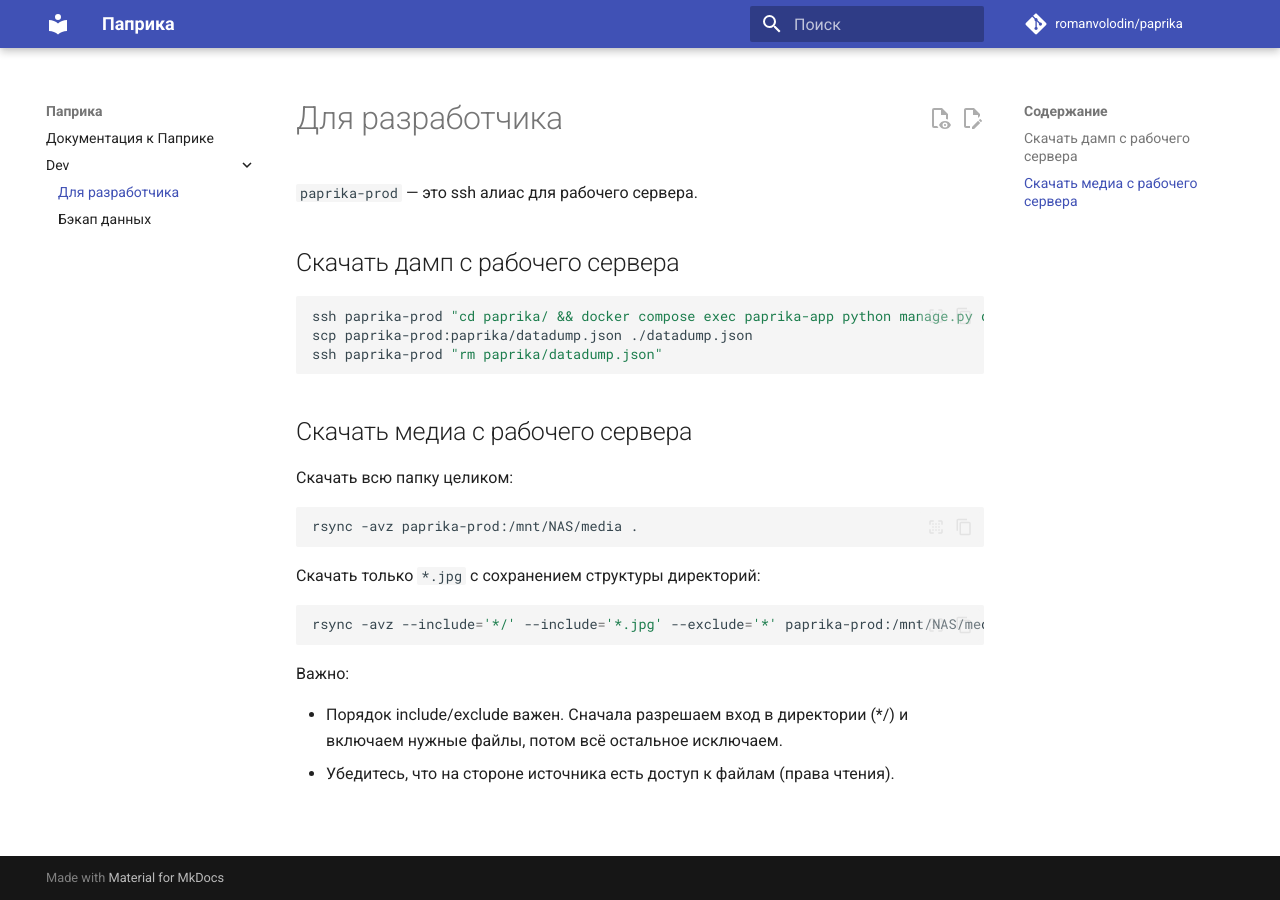
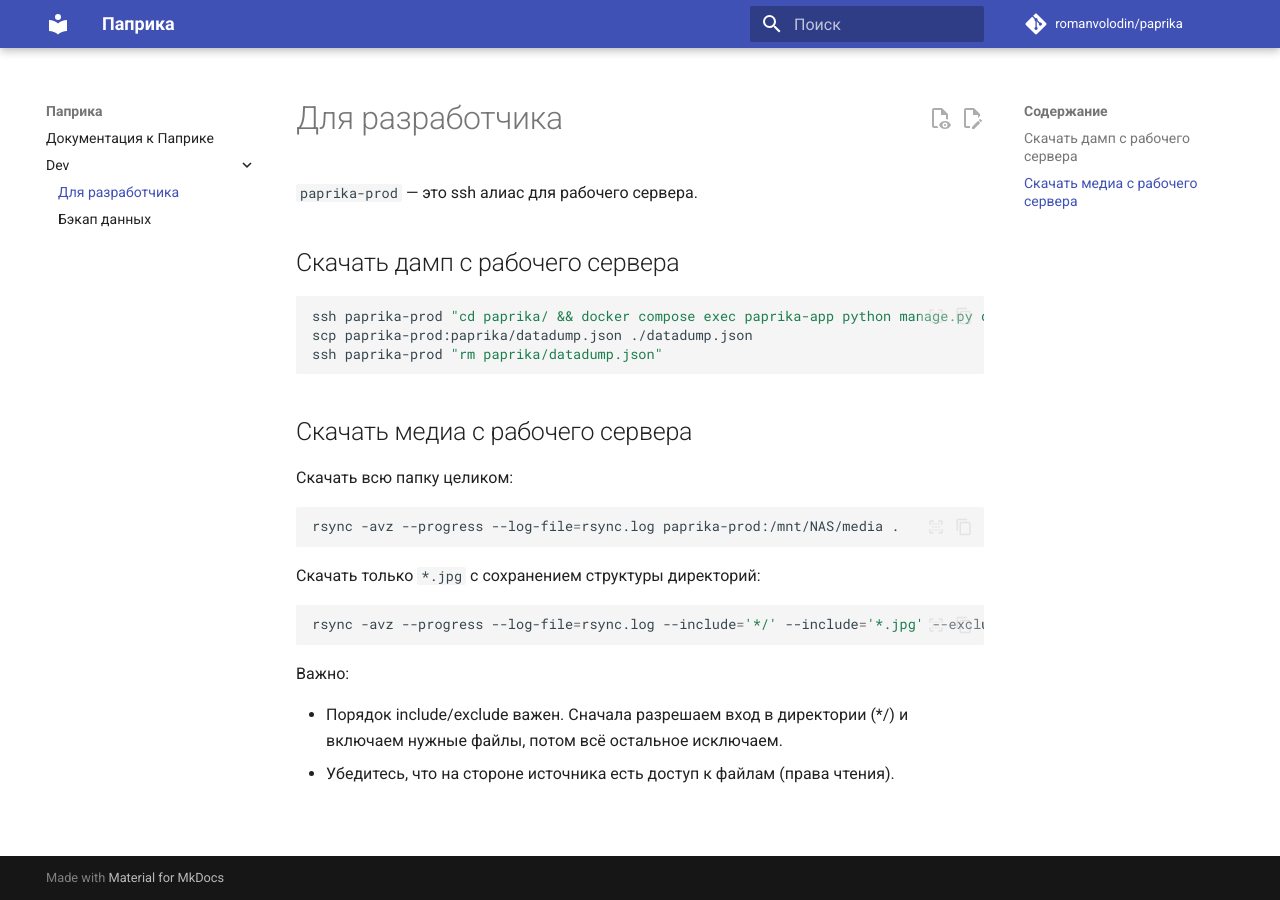
Before and after one commit to romanvolodin/paprika, an MkDocs documentation site: the page built from docs/docs/dev/index.md, in a window 1280 px wide. Built offline with MkDocs 1.6.1 and Material for MkDocs 9.7.7, drawn with Linux system fonts in a browser that asks for light colours; comment, search, counter and statistics services are not loaded.

Commit message:
doc: Дополнительные параметры команды rsync

````diff
--- a/docs/docs/dev/index.md
+++ b/docs/docs/dev/index.md
@@ -15,13 +15,13 @@
 Скачать всю папку целиком:
 
 ```bash
-rsync -avz paprika-prod:/mnt/NAS/media .
+rsync -avz --progress --log-file=rsync.log paprika-prod:/mnt/NAS/media .
 ```
 
 Скачать только `*.jpg` с сохранением структуры директорий:
 
 ```bash
-rsync -avz --include='*/' --include='*.jpg' --exclude='*' paprika-prod:/mnt/NAS/media .
+rsync -avz --progress --log-file=rsync.log --include='*/' --include='*.jpg' --exclude='*' paprika-prod:/mnt/NAS/media .
 ```
 
 Важно:
````
